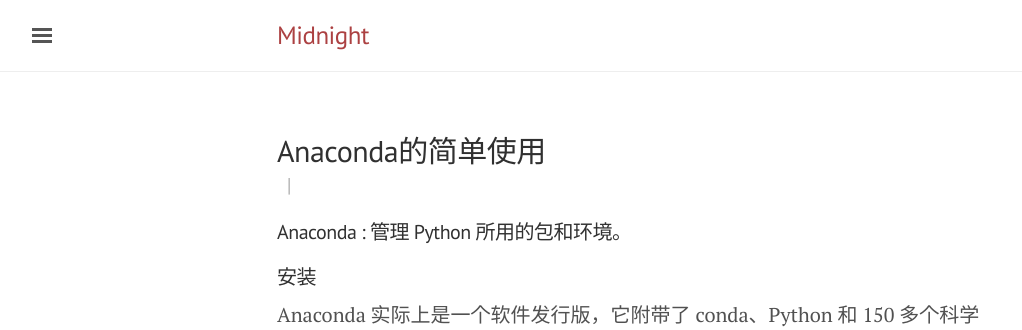
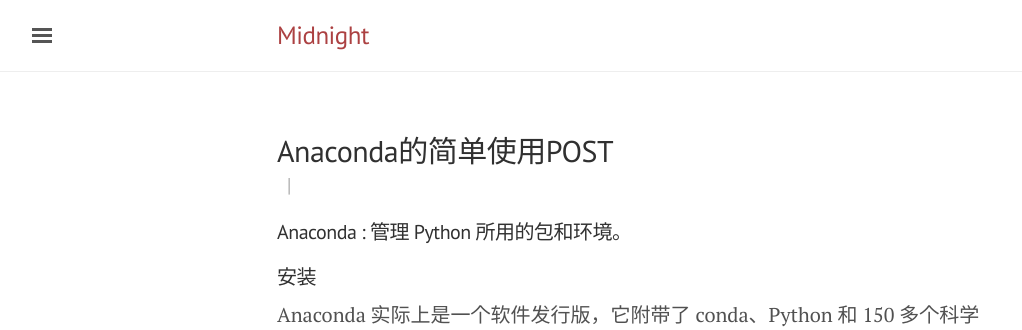
Before and after one commit to midnight2104/midnight2104.github.io, a Jekyll site: the page built from _posts/2018-1-27-Anaconda的简单使用.md, in a window 1280 px wide and 900 px high. Shown: the top 330 px of the window, without its empty margins (3-1025 px from the left). Built offline with Jekyll 4.4.1, drawn with Linux system fonts in a browser that asks for light colours.

Commit message:
Update post.html

```diff
--- a/_layouts/post.html
+++ b/_layouts/post.html
@@ -3,7 +3,7 @@ layout: default
 ---
 
 <div class="post">
-  <h2 class="post-title">{{ page.title }}</h2>
+  <h2 class="post-title">{{ page.title }}POST</h2>
   <span class="post-date">{{ post.date | date_to_string }} &nbsp;     | &nbsp;
     {% if post.tags %}
     {% for tag in post.tags %}
```
